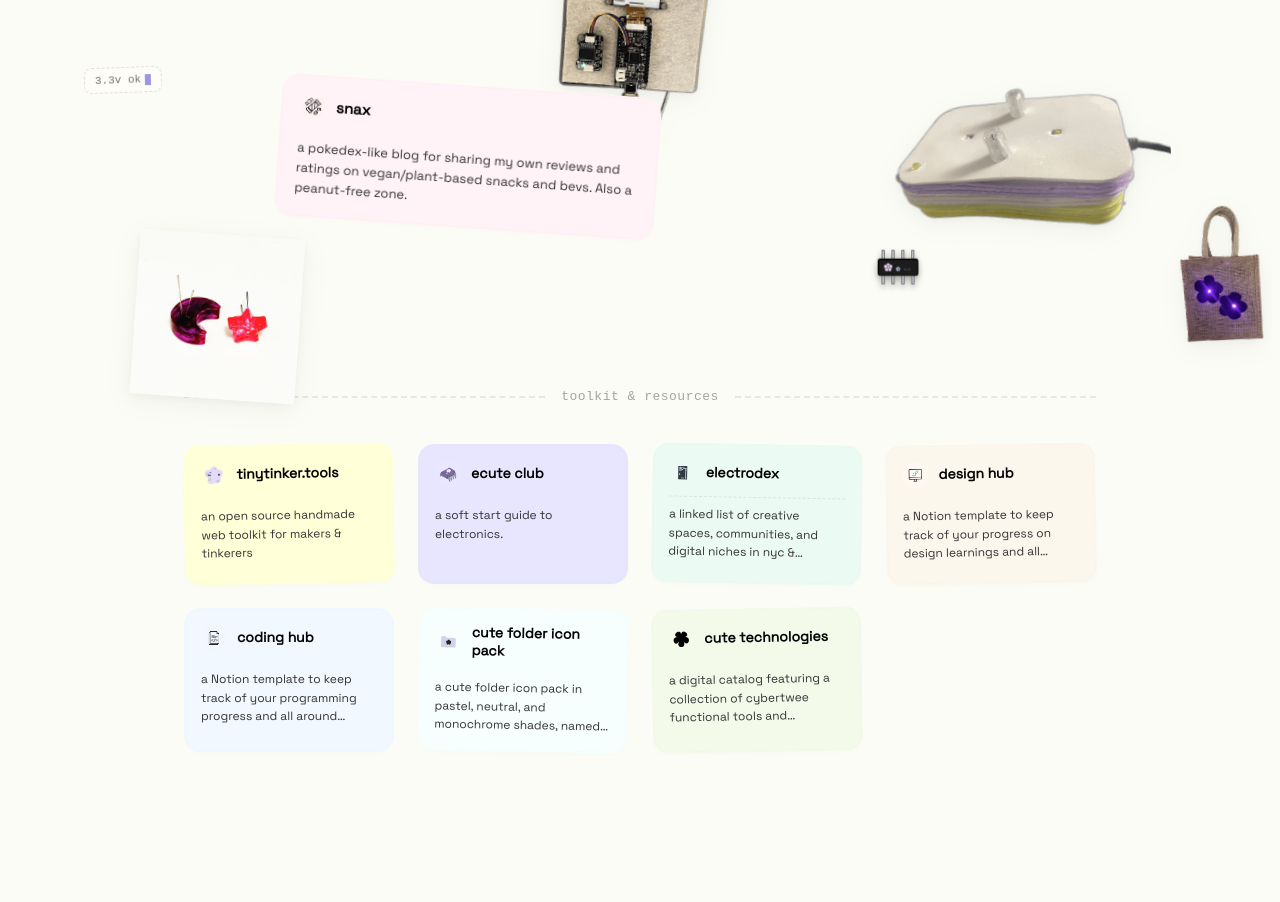
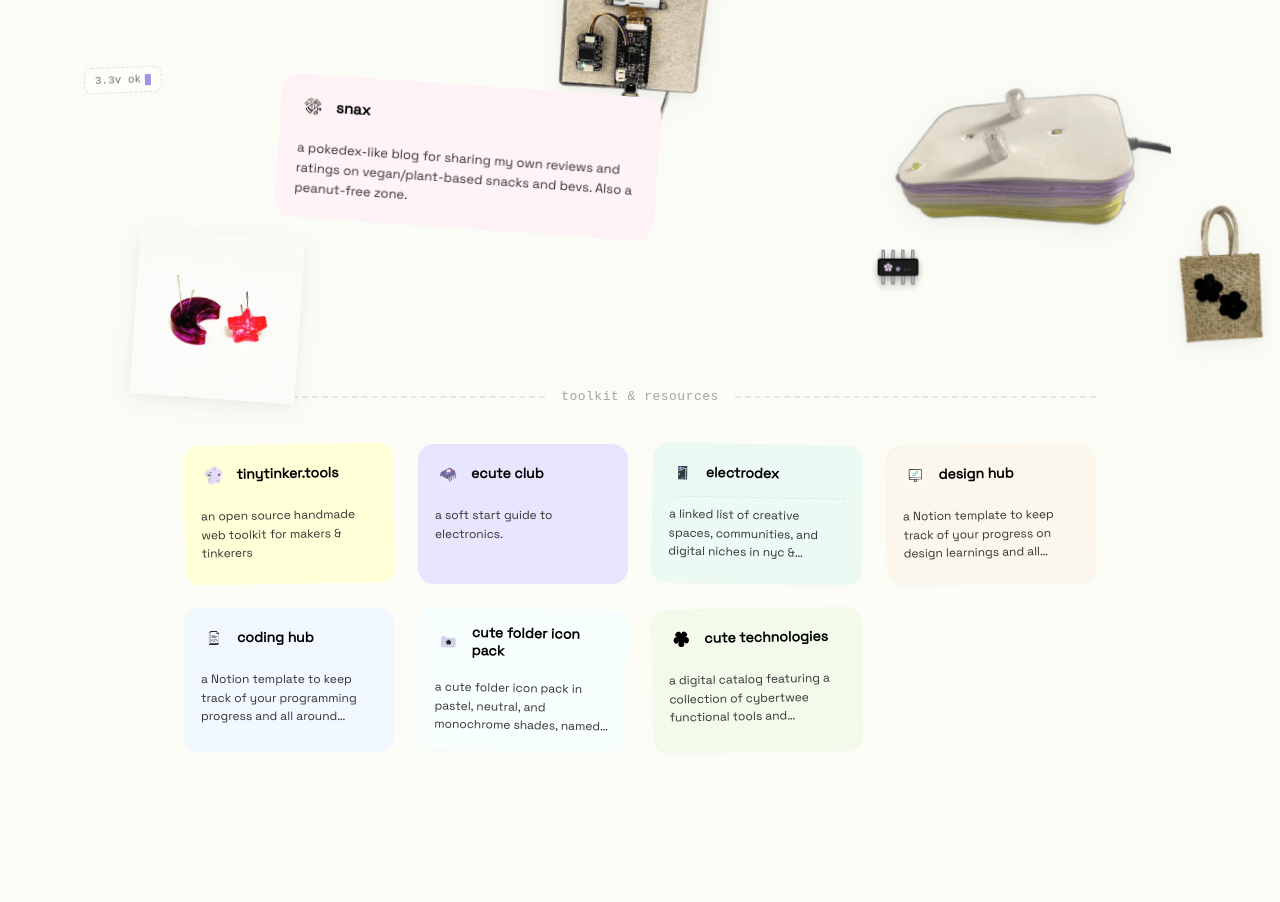
Before and after one commit to yafira/electrocute, a Next.js app: page / in a window 1280 px wide. Shown: the part 1240-2142 px from the top of the page. Built offline with nearby package versions, Linux system fonts and the light colour scheme; a web font is replaced by a local one.

Commit message:
hoverimg feature for electrojute

```diff
--- a/src/components/Container.js
+++ b/src/components/Container.js
@@ -932,9 +932,22 @@ export default function Container() {
               <img
                 src={p.image}
                 alt={p.title}
-                className={styles.photo}
+                className={
+                  p.hoverImage
+                    ? `${styles.photo} ${styles.photoBase}`
+                    : styles.photo
+                }
                 loading="lazy"
               />
+              {p.hoverImage && (
+                <img
+                  src={p.hoverImage}
+                  alt=""
+                  aria-hidden="true"
+                  className={`${styles.photo} ${styles.photoHoverImg}`}
+                  loading="lazy"
+                />
+              )}
               <span className={styles.photoLabel} aria-hidden="true">
                 {p.title}
               </span>
--- a/src/data/projects.js
+++ b/src/data/projects.js
@@ -235,7 +235,8 @@ export const photoItems = [
   {
     slug: "electrojute",
     title: "electrojute",
-    image: "/assets/craft/electrojute.png",
+    image: "/assets/craft/electrojute_off.png",
+    hoverImage: "/assets/craft/electrojute_on.png",
     href: "https://www.craft.do/s/n728rE3K9pjrQx",
     pos: { x: "90%", y: "88%", w: 175, rot: -3, z: 6, delay: 0.3 },
   },
--- a/src/styles/Home.module.css
+++ b/src/styles/Home.module.css
@@ -236,6 +236,33 @@
 .photoItem:hover .photo {
   filter: drop-shadow(0 24px 40px rgba(0, 0, 0, 0.08))
     drop-shadow(0 8px 16px rgba(0, 0, 0, 0.04));
+}
+
+/* electrojute-style hover crossfade — two stacked images that
+   swap opacity on hover, giving the "turning on" effect */
+.photoBase {
+  position: relative;
+  z-index: 1;
+  transition: opacity 0.35s ease;
+}
+
+.photoHoverImg {
+  position: absolute;
+  inset: 0;
+  width: 100%;
+  height: 100%;
+  object-fit: contain;
+  opacity: 0;
+  z-index: 2;
+  transition: opacity 0.35s ease;
+}
+
+.photoItem:hover .photoBase {
+  opacity: 0;
+}
+
+.photoItem:hover .photoHoverImg {
+  opacity: 1;
 }
 
 /* little museum-label caption that appears on photo hover */
```
Also changed, not shown: public/assets/craft/electrojute_off.png (added), public/assets/craft/electrojute_on.png (renamed from public/assets/craft/electrojute.png).
